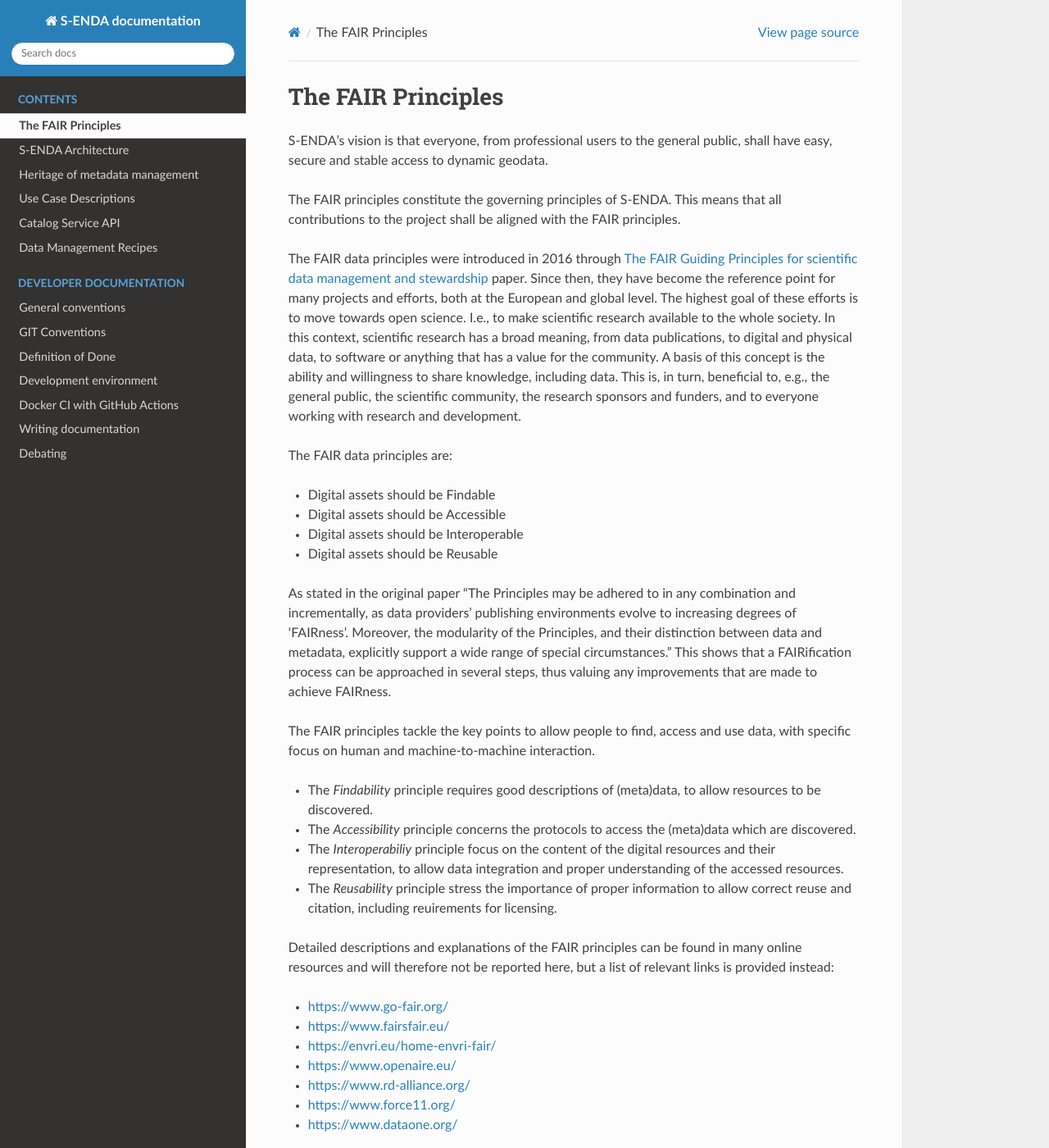
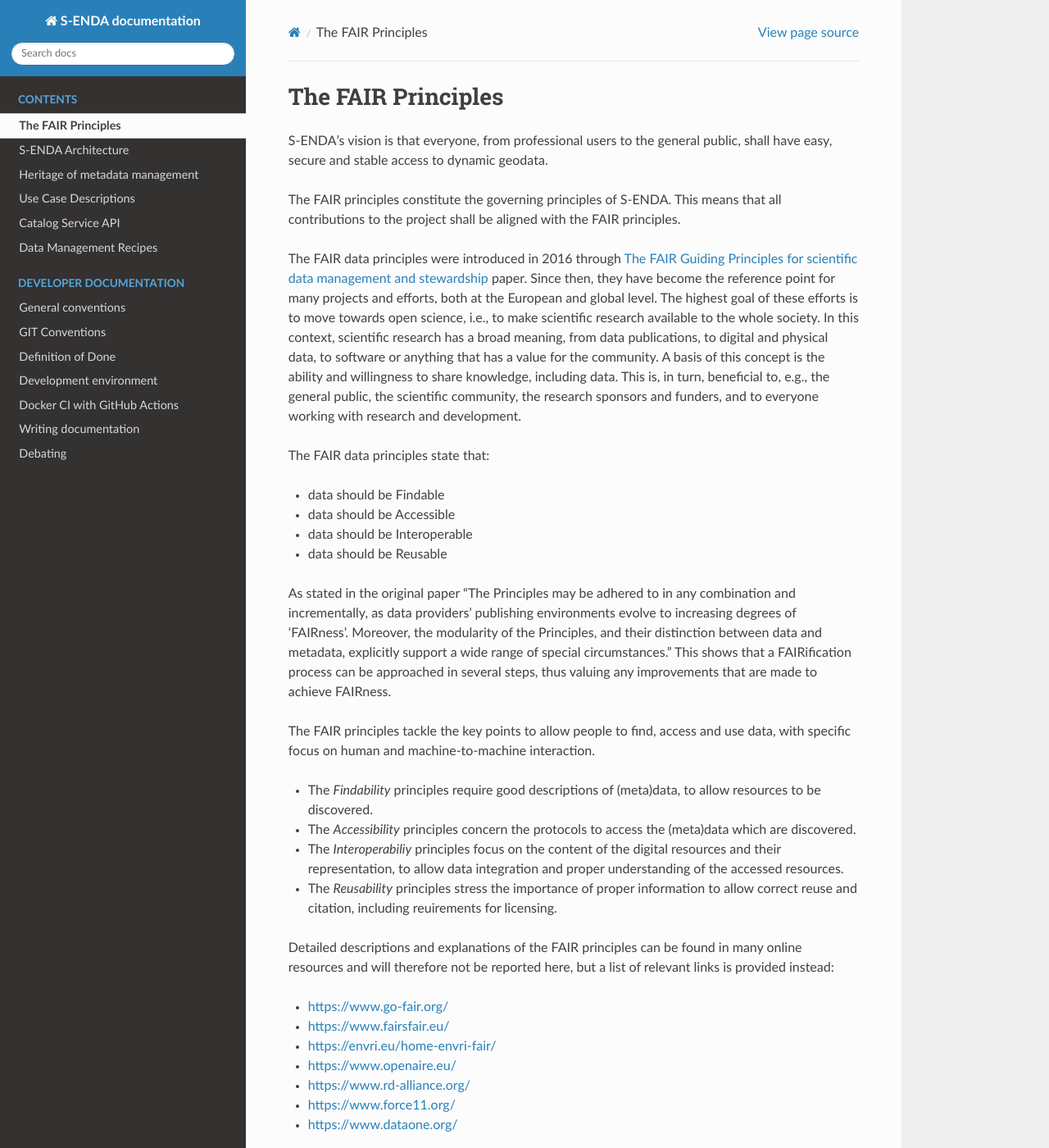
Before and after one commit to metno/S-ENDA-documentation, a Sphinx documentation site: the page built from source/fair_documentation.rst, in a window 1280 px wide and 1400 px high. Shown: the whole window at 82% size. Built offline with Sphinx 7.4.7 and the Read the Docs theme 2.0.0, drawn with Linux system fonts in a browser that asks for light colours.

Commit message:
few changes to fair documentation

```diff
--- a/source/fair_documentation.rst
+++ b/source/fair_documentation.rst
@@ -5,23 +5,23 @@ S-ENDA's vision is that everyone, from professional users to the general public,
 
 The FAIR principles constitute the governing principles of S-ENDA. This means that all contributions to the project shall be aligned with the FAIR principles.
 
-The FAIR data principles were introduced in 2016 through `The FAIR Guiding Principles for scientific data management and stewardship <https://doi.org/10.1038/sdata.2016.18>`_ paper. Since then, they have become the reference point for many projects and efforts, both at the European and global level. The highest goal of these efforts is to move towards open science. I.e., to make scientific research available to the whole society. In this context, scientific research has a broad meaning, from data publications, to digital and physical data, to software or anything that has a value for the community. A basis of this concept is the ability and willingness to share knowledge, including data. This is, in turn, beneficial to, e.g., the general public, the scientific community, the research sponsors and funders, and to everyone working with research and development.
+The FAIR data principles were introduced in 2016 through `The FAIR Guiding Principles for scientific data management and stewardship <https://doi.org/10.1038/sdata.2016.18>`_ paper. Since then, they have become the reference point for many projects and efforts, both at the European and global level. The highest goal of these efforts is to move towards open science, i.e., to make scientific research available to the whole society. In this context, scientific research has a broad meaning, from data publications, to digital and physical data, to software or anything that has a value for the community. A basis of this concept is the ability and willingness to share knowledge, including data. This is, in turn, beneficial to, e.g., the general public, the scientific community, the research sponsors and funders, and to everyone working with research and development.
 
-The FAIR data principles are:
+The FAIR data principles state that:
 
-- Digital assets should be Findable
-- Digital assets should be Accessible
-- Digital assets should be Interoperable
-- Digital assets should be Reusable
+- data should be Findable
+- data should be Accessible
+- data should be Interoperable
+- data should be Reusable
 
 As stated in the original paper "The Principles may be adhered to in any combination and incrementally, as data providers’ publishing environments evolve to increasing degrees of ‘FAIRness’. Moreover, the modularity of the Principles, and their distinction between data and metadata, explicitly support a wide range of special circumstances." This shows that a FAIRification process can be approached in several steps, thus valuing any improvements that are made to achieve FAIRness.
 
 The FAIR principles tackle the key points to allow people to find, access and use data, with specific focus on human and machine-to-machine interaction.
 
-- The *Findability* principle requires good descriptions of (meta)data, to allow resources to be discovered.
-- The *Accessibility* principle concerns the protocols to access the (meta)data which are discovered.
-- The *Interoperabiliy* principle focus on the content of the digital resources and their representation, to allow data integration and proper understanding of the accessed resources.
-- The *Reusability* principle stress the importance of proper information to allow correct reuse and citation, including reuirements for licensing.
+- The *Findability* principles require good descriptions of (meta)data, to allow resources to be discovered.
+- The *Accessibility* principles concern the protocols to access the (meta)data which are discovered.
+- The *Interoperabiliy* principles focus on the content of the digital resources and their representation, to allow data integration and proper understanding of the accessed resources.
+- The *Reusability* principles stress the importance of proper information to allow correct reuse and citation, including reuirements for licensing.
 
 Detailed descriptions and explanations of the FAIR principles can be found in many online resources and will therefore not be reported here, but a list of relevant links is provided instead:
 
```
